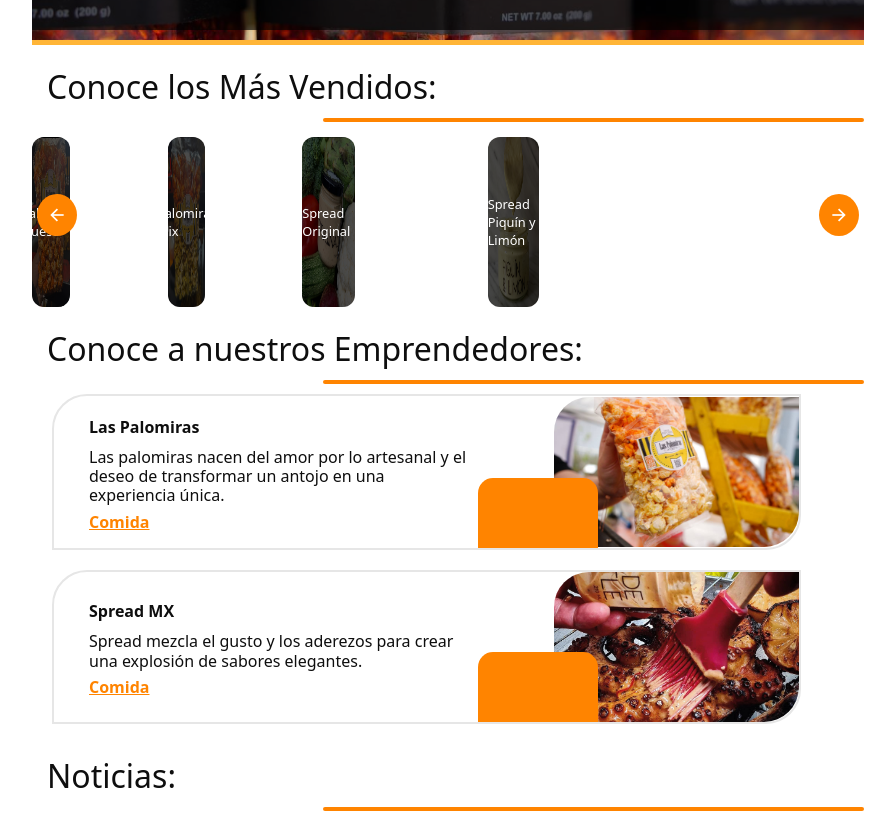
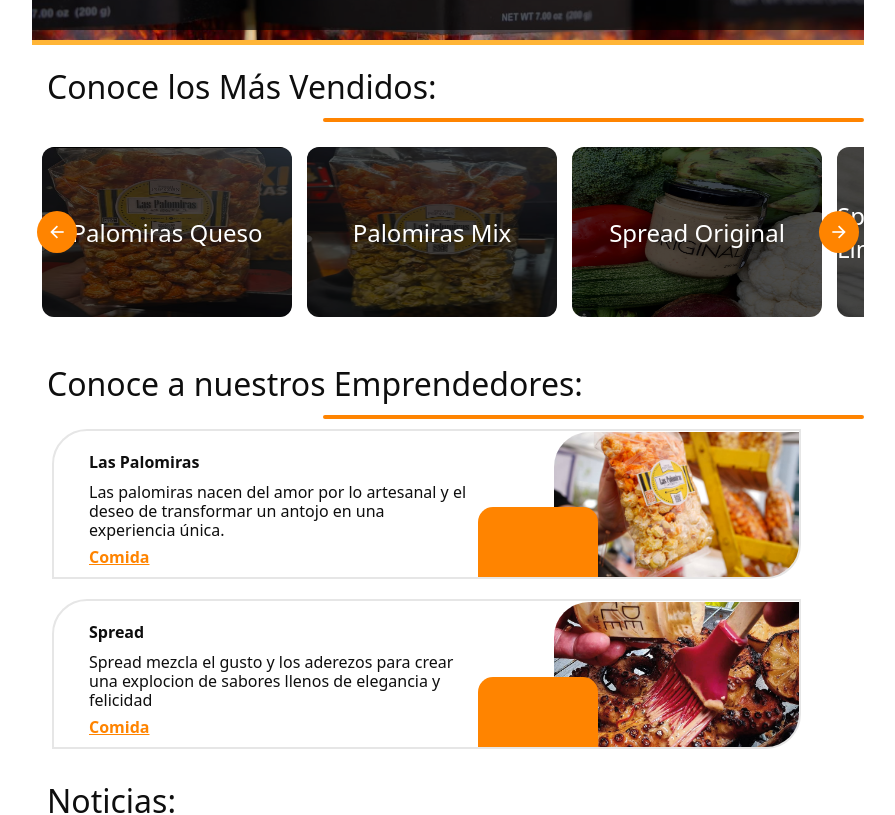
Before and after one commit to Pamelardz03/Proyecto-Final-Web, a React (Vite) app: page / in a window 1280 px wide. Shown: the part 460-1275 px from the top of the page, without its empty margins (192-1087 px from the left). Built offline with nearby package versions, Linux system fonts and the light colour scheme.

Commit message:
Agregar archivos productocard y listaemprendedores

```diff
--- a/src/assets/styleHechoenNL.css
+++ b/src/assets/styleHechoenNL.css
@@ -233,15 +233,16 @@
 .carrusel-contenedor {
     display: flex;
     position: relative;
+    align-items: center;
+    overflow: hidden;
     width: 100%;
-    margin: auto;
-    padding-top: 15px;
+    padding: 15px 0;
 }
 
 .carrusel-item-contendor {
     position: relative;
     flex: 0 0 auto;
-    width: 30%;
+    width: 100px;
     height: 100px;
     cursor: pointer;
     border-radius: 12px;
@@ -265,11 +266,10 @@
 
 .carrusel {
     display: flex;
-    align-items: flex-start;
-    overflow-x: hidden;
+    gap: 15px;
+    overflow-x: auto;
     scroll-behavior: smooth;
-    gap: 10px;
-    width: 100%;
+    padding: 10px;
 }
 
 .carrusel-item {
@@ -305,16 +305,19 @@
 ul.Emprendedores-container {
     list-style: none;
     padding: 0px;
-    margin: 0px;
+    margin: 0 auto;
     display: flex;
     flex-direction: column;
     align-items: center;
+    width: 100%;
+    max-width: 1000px;
 }
 
 ul.Emprendedores-container .container-item {
     position: relative;
-    width: 90%;
-    height: 150px;
+    width: 100%;
+    max-width: 900px;
+    height: auto;
     min-height: 100px;
     max-height: 150px;
     background-color: var(--white);
@@ -331,7 +334,7 @@
 }
 
 ul.Emprendedores-container .container-item.container-noticia {
-    height: 400px;
+    height: auto;
     min-height: 150px;
     max-height: 200px;
 }
@@ -522,7 +525,6 @@
 
     .menu {
         display: none;
-        /* aún usará el menú hamburguesa */
     }
 
     h4 {
@@ -553,7 +555,12 @@
     }
 
     .carrusel-item-contendor {
+        width: 200px;
         height: 150px;
+    }
+
+    .carrusel-item-text {
+        font-size: 1rem;
     }
 
     ul.Emprendedores-container .container-item {
@@ -663,6 +670,7 @@
     }
 
     .carrusel-item-contendor {
+        width: 250px;
         height: 170px;
     }
 
@@ -674,6 +682,10 @@
     ul.Emprendedores-container .cuadroprecio {
         width: 120px;
         height: 70px;
+    }
+
+    .carrusel-item-text {
+        font-size: 1.5rem;
     }
 
     .textocuadro p {
@@ -694,14 +706,4 @@
         cursor: pointer;
     }
 
-    ul.Emprendedores-container .container-item {
-        height: 200px;
-        max-height: 200px;
-    }
-
-    ul.Emprendedores-container .container-item.container-noticia {
-        height: 300px;
-        min-height: 150px;
-        max-height: 300px;
-    }
 }
--- /dev/null
+++ b/src/components/Carrusel.jsx
@@ -0,0 +1,45 @@
+import { useRef } from "react";
+import { Link } from "react-router-dom";
+import "../assets/emprendedores.css";
+import palomiras2 from "../images/laspalomiras2.png";
+import palomiras1 from "../images/laspalomiras1.png";
+import spread2 from "../images/spread2.png";
+import spread3 from "../images/spread3.png";
+
+export default function Carrusel() {
+  const carruselRef = useRef(null);
+
+  const scrollLeft = () => {
+    carruselRef.current.scrollBy({ left: -200, behavior: "smooth" });
+  };
+
+  const scrollRight = () => {
+    carruselRef.current.scrollBy({ left: 200, behavior: "smooth" });
+  };
+
+  const items = [
+    { img: palomiras2, text: "Palomiras Queso", link: "/producto" },
+    { img: palomiras1, text: "Palomiras Mix", link: "/producto" },
+    { img: spread2, text: "Spread Original", link: "/spread" },
+    { img: spread3, text: "Spread Piquín y Limón", link: "/spread" },
+  ];
+
+  return (
+    <div className="carrusel-contenedor">
+      <i className="ri-arrow-left-line" onClick={scrollLeft}></i>
+
+      <div className="carrusel" ref={carruselRef}>
+        {items.map((item, index) => (
+          <Link to={item.link} className="enlace-item" key={index}>
+            <div className="carrusel-item-contendor">
+              <img src={item.img} className="carrusel-item" />
+              <div className="carrusel-item-text">{item.text}</div>
+            </div>
+          </Link>
+        ))}
+      </div>
+
+      <i className="ri-arrow-right-line" onClick={scrollRight}></i>
+    </div>
+  );
+}
--- /dev/null
+++ b/src/components/EmprendedorList.jsx
@@ -0,0 +1,43 @@
+import ProductCard from "./ProductCard";
+import laspalomiras from "../images/laspalomiras.jpg";
+import spread from "../images/spread1.png";
+
+function EmprendedoresList() {
+    const products = [
+        {
+            id: 1,
+            name: "Las Palomiras",
+            description: "Las palomiras nacen del amor por lo artesanal y el deseo de transformar un antojo en una experiencia única.",
+            category: "Comida",
+            categoryLink: "/productos",
+            image: laspalomiras
+        },
+        {
+            id: 2,
+            name: "Spread",
+            description:
+                "Spread mezcla el gusto y los aderezos para crear una explocion de sabores llenos de elegancia y felicidad",
+            category: "Comida",
+            categoryLink: "/productos",
+            image: spread,
+        },
+    ];
+
+    return (
+        <ul className="Emprendedores-container">
+            {products.map((p) => (
+                <ProductCard
+                    key={p.id}
+                    id={p.id}
+                    name={p.name}
+                    description={p.description}
+                    category={p.category}
+                    categoryLink={p.categoryLink}
+                    image={p.image}
+                />
+            ))}
+        </ul>
+    );
+}
+
+export default EmprendedoresList;
--- /dev/null
+++ b/src/components/ProductCard.jsx
@@ -0,0 +1,25 @@
+import { Link } from "react-router-dom";
+
+export default function ProductCard({ id, name, description, category, image, categoryLink }) {
+  return (
+    <Link to={`/emprendedor/${id}`} className="enlace-item">
+      <li className="container-item">
+        <div className="cuadroprecio nohover"></div>
+
+        <div className="textocuadro">
+          <h3>{name}</h3>
+          <p>{description}</p>
+          {category && (
+            <Link to={categoryLink} className="categoria">
+              {category}
+            </Link>
+          )}
+        </div>
+
+        <div className="imagencuadro">
+          <img src={image} alt={name} />
+        </div>
+      </li>
+    </Link>
+  );
+}
--- a/src/pages/paginaprincipal.jsx
+++ b/src/pages/paginaprincipal.jsx
@@ -2,6 +2,8 @@
 import "../assets/styleHechoenNL.css";
 import "../assets/emprendedores.css";
 import NavBar from "../components/NavBar";
+import Carrusel from "../components/Carrusel";
+import EmprendedoresList from "../components/EmprendedorList";
 
 
 import LogoNL from "../images/LogoNL.svg";
@@ -37,78 +39,12 @@
                 <h3 className="header-negro h3-desktop">Conoce los Más Vendidos:</h3>
                 <div className="linea-naranja"></div>
 
-                <div className="carrusel-contenedor">
-                    <i className="ri-arrow-left-line"></i>
-
-                    <div className="carrusel">
-                        <Link to="/producto" className="enlace-item">
-                            <div className="carrusel-item-contendor">
-                                <img src={palomiras2} className="carrusel-item" />
-                                <div className="carrusel-item-text">Palomiras Queso</div>
-                            </div>
-                        </Link>
-
-                        <Link to="/producto" className="enlace-item">
-                            <div className="carrusel-item-contendor">
-                                <img src={palomiras1} className="carrusel-item" />
-                                <div className="carrusel-item-text">Palomiras Mix</div>
-                            </div>
-                        </Link>
-
-                        <Link to="/spread" className="enlace-item">
-                            <div className="carrusel-item-contendor">
-                                <img src={spread2} className="carrusel-item" />
-                                <div className="carrusel-item-text">Spread Original</div>
-                            </div>
-                        </Link>
-
-                        <Link to="/spread" className="enlace-item">
-                            <div className="carrusel-item-contendor">
-                                <img src={spread3} className="carrusel-item" />
-                                <div className="carrusel-item-text">Spread Piquín y Limón</div>
-                            </div>
-                        </Link>
-                    </div>
-
-                    <i className="ri-arrow-right-line"></i>
-                </div>
+                <Carrusel/>
 
                 <h3 className="header-negro h3-desktop">Conoce a nuestros Emprendedores:</h3>
                 <div className="linea-naranja"></div>
 
-                <ul className="Emprendedores-container">
-                    <Link to="/emprendedor/1" className="enlace-item">
-                        <li className="container-item">
-                            <div className="cuadroprecio nohover"></div>
-                            <div className="textocuadro">
-                                <h3>Las Palomiras</h3>
-                                <p>
-                                    Las palomiras nacen del amor por lo artesanal y el deseo de transformar un antojo en una experiencia única.
-                                </p>
-                                <Link to="/productos" className="categoria">Comida</Link>
-                            </div>
-                            <div className="imagencuadro">
-                                <img src={laspalomiras} alt="Foto" />
-                            </div>
-                        </li>
-                    </Link>
-
-                    <Link to="/emprendedor/2" className="enlace-item">
-                        <li className="container-item">
-                            <div className="cuadroprecio nohover"></div>
-                            <div className="textocuadro">
-                                <h3>Spread MX</h3>
-                                <p>
-                                    Spread mezcla el gusto y los aderezos para crear una explosión de sabores elegantes.
-                                </p>
-                                <Link to="/productos" className="categoria">Comida</Link>
-                            </div>
-                            <div className="imagencuadro">
-                                <img src={spread1} alt="Foto" />
-                            </div>
-                        </li>
-                    </Link>
-                </ul>
+                <EmprendedoresList />
 
                 <h3 className="header-negro h3-desktop">Noticias:</h3>
                 <div className="linea-naranja"></div>
```
